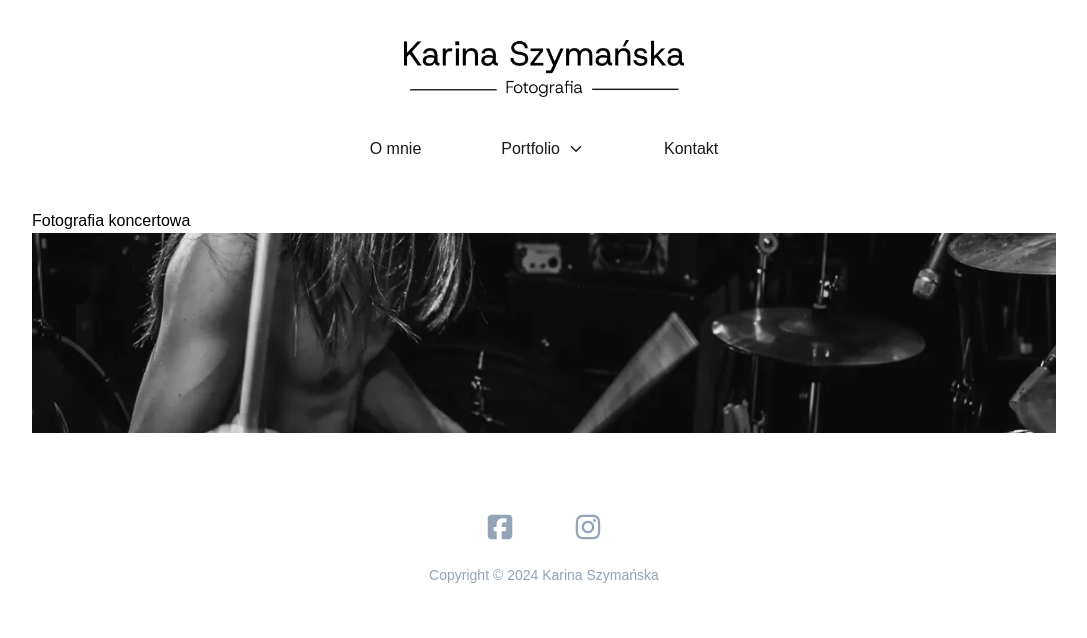
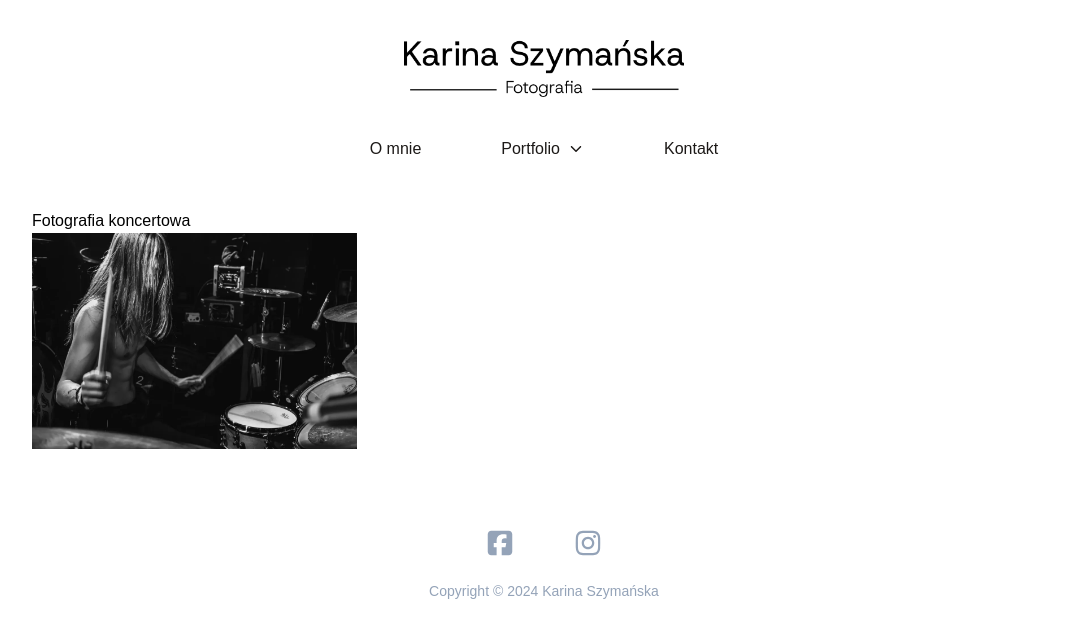
Before and after one commit to Swierszczykowaty/Portfolio_Szymanska, a Next.js app: page /portfolio/koncerty in a window 1280 px wide. Shown: the top 638 px of the page, without its empty margins (96-1183 px from the left). Built offline with nearby package versions, Linux system fonts and the light colour scheme; a web font is replaced by a local one.

Commit message:
[ADD] - Portfolio fix, new files

```diff
--- a/src/app/(sites)/@modal/(.)photo/page.tsx
+++ /dev/null
@@ -1,12 +0,0 @@
-import { Modal } from '@/app/(sites)/@modal/Red'
-
-
-export default function Page() {
-  return (
-<>
-<div className="bg-blue-600 h-96 w-96">
-  <Modal></Modal>
-</div>
-</>
-)
-}
--- a/src/app/(sites)/@modal/Red.tsx
+++ /dev/null
@@ -1,9 +0,0 @@
-const Red = () => {
-    return (
-      <>
-        <div className="bg-red-900 w-[600px] h-[600px]"></div>
-      </>
-    );
-  }
-
-  export default Red;
--- a/src/app/(sites)/@modal/deafult.ts
+++ /dev/null
@@ -1,3 +0,0 @@
-export default function Default() {
-    return null
-  }
--- a/src/app/(sites)/contact/page.tsx
+++ b/src/app/(sites)/contact/page.tsx
@@ -8,7 +8,36 @@ import { useGSAP } from '@gsap/react';
 gsap.registerPlugin(useGSAP);
 
 const contact = () => {
-
+  useGSAP(() => {
+    gsap.fromTo(
+      ".contactPhoto",
+      { opacity:0, x:-50 },
+      {
+        opacity:1,
+        x:0,
+        duration: 1.3,
+      }
+    );
+    gsap.fromTo(
+      ".contactTxt",
+      { opacity:0, x:50 },
+      {
+        opacity:1,
+        x:0,
+        duration: 1.3,
+      }
+    );
+    gsap.fromTo(
+      ".contactTxt2",
+      { opacity:0, y:-50 },
+      {
+        opacity:1,
+        y:0,
+        duration: 1.3,
+      }
+    );
+  },
+[]);
   return (
     <>
       <div className="w-full g-fuchsia-100 flex items-center flex-grow sm:h-[calc(100vh-445px)]">
--- a/src/app/(sites)/layout.tsx
+++ b/src/app/(sites)/layout.tsx
@@ -2,17 +2,11 @@ import Footer from "@/components/FooterComp";
 import Wrapper from "@/components/WrapperComp";
 import Nav from "@/components/NavComp";
 
-type Props = {
-  children:React.ReactNode,
-  modal:React.ReactNode
-}
-
-export default function Layout({children, modal}: Props) {
+export default function Layout({children}: {children: React.ReactNode;}) {
   return (
     <>
-      <main className="">
+      <main>
         <Nav/>
-        {modal}
         <Wrapper>{children}</Wrapper>
         <Footer />
       </main>
--- a/src/app/(sites)/portfolio-concerts/page.tsx
+++ /dev/null
@@ -1,13 +0,0 @@
-
-const portfolio_concerts = () => {
-    return (
-      <>
-        <div className="w-full flex items-center h-[60vh] flex-grow"
-         >
-
-          </div>
-      </>
-    );
-  }
-
-  export default portfolio_concerts;
--- a/src/app/(sites)/portfolio-people/page.tsx
+++ /dev/null
@@ -1,13 +0,0 @@
-
-const portfolio_people = () => {
-    return (
-      <>
-        <div className="w-full g-fuchsia-100 flex items-center flex-grow bg-violet-200"
-         >
-
-          </div>
-      </>
-    );
-  }
-
-  export default portfolio_people;
--- a/src/app/(sites)/portfolio/[type]/page.tsx
+++ b/src/app/(sites)/portfolio/[type]/page.tsx
@@ -1,6 +1,5 @@
+import Gallery from "@/components/Gallery"
 import portfolio from "@/database/portfolio.json"
-import Image from "next/image"
-import Link from "next/link"
 
 type Params = {
     params: {
@@ -16,15 +15,7 @@ const Page = async ({params}:Params) => {
     return (
         <>
             <h1>{data?.name}</h1>
-            <div className="flex flex-col">
-                {data?.images.map((i, index) => (
-                    <Link key={index} className="relative h-[200px]" href={`/?photoId=${data.id}-${index}`}
-                    as={`/p/${data.id}-${index}`}
-                    shallow>
-                        <Image className="object-cover" src={i} alt="a" fill/>
-                    </Link>
-                ))}
-            </div>
+            <Gallery images={data?.images ?? []}/>
         </>
     );
 }
--- a/src/app/page.tsx
+++ b/src/app/page.tsx
@@ -55,7 +55,7 @@ const Hero = () => {
         <div className="absolute w-full h-full flex items-end">
           <div className='herotxt opacity-0 tracking-widest z-50 text-xl sm:text-2xl mb-44  text-white p-4 mx-6 sm:mx-10 md:mx-16 lg:mx-24 xl:mx-32 2xl:mx-72'>
             <Link
-              href="/portfolio-dogs"
+              href="/portfolio/zwierzeta"
               className={`block cursor-pointer p-4 `}
             >
               <div className='flex herotxt items-center gap-4 '>
@@ -63,7 +63,7 @@ const Hero = () => {
               </div>
             </Link>
             <Link
-              href="/portfolio-people"
+              href="/portfolio/portrety"
               className={`block cursor-pointer p-4 `}
             >
               <div className='flex herotxt items-center gap-4'>
@@ -71,7 +71,7 @@ const Hero = () => {
               </div>
             </Link>
             <Link
-              href="/portfolio-concerts"
+              href="/portfolio/koncerty"
               className={`block cursor-pointer p-4 `}
             >
               <div className='flex herotxt items-center gap-4'>
--- a/src/components/Gallery.tsx
+++ b/src/components/Gallery.tsx
@@ -1,22 +1,85 @@
 'use client';
-import { useState, useEffect } from 'react';
-import { PhotoAlbum } from "react-photo-album";
+
+import { useState } from 'react';
 import { IoIosArrowDown } from "react-icons/io";
 import { IoMdClose } from "react-icons/io";
 import Image from 'next/image';
-import gsap from "gsap";
 
-type Props={
-    images:string[]
-}
+type Props = {
+    images: string[];
+};
 
-const Gallery = ({images}:Props) => {
+const Gallery = ({ images }: Props) => {
+    const [isModalOpen, setIsModalOpen] = useState(false);
+    const [currentImageSrc, setCurrentImageSrc] = useState('');
+    const [currentImageIndex, setCurrentImageIndex] = useState(0);
+
+    const openModal = (src: string, index: number) => {
+        setCurrentImageSrc(src);
+        setCurrentImageIndex(index);
+        setIsModalOpen(true);
+    };
+
+    const closeModal = () => {
+        setIsModalOpen(false);
+        setCurrentImageSrc('');
+    };
+
+    const prevImage = (e: React.MouseEvent) => {
+        e.stopPropagation();
+        const prevIndex = (currentImageIndex - 1 + images.length) % images.length;
+        setCurrentImageSrc(images[prevIndex]);
+        setCurrentImageIndex(prevIndex);
+    };
+
+    const nextImage = (e: React.MouseEvent) => {
+        e.stopPropagation();
+        const nextIndex = (currentImageIndex + 1) % images.length;
+        setCurrentImageSrc(images[nextIndex]);
+        setCurrentImageIndex(nextIndex);
+    };
+
     return (
         <>
-            <div>
-
+            <div className="columns-2 md:columns-3 gap-6 h-full w-full">
+                {images.map((photo, index) => (
+                    <div key={index} className="relative mb-6 w-full h-auto bg-blue-500 break-inside-auto" onClick={() => openModal(photo, index)}>
+                        <Image
+                            src={photo}
+                            alt={`Image ${index}`}
+                            width={300} // Szerokość kolumny
+                            height={0}  // Użyj "layout" do zachowania proporcji
+                            sizes="(max-width: 768px) 100vw, 300px"
+                            style={{ width: '100%', height: 'auto' }} // Zachowanie ratio
+                        />
+                    </div>
+                ))}
             </div>
+            {isModalOpen && (
+                <div
+                    className="fixed inset-0 bg-black/80 flex justify-center items-center z-50"
+                    onClick={closeModal}
+                >
+                    <div className="relative p-10 h-full w-full">
+                        <img
+                            src={currentImageSrc}
+                            alt="Zoom"
+                            className="w-full h-full object-contain"
+                        />
+                    </div>
+                    <button onClick={prevImage} className="absolute left-4 top-1/2 transform -translate-y-1/2 text-white">
+                            <IoIosArrowDown className="rotate-90 h-10 w-10" />
+                    </button>
+                    <button onClick={nextImage} className="absolute right-4 top-1/2 transform -translate-y-1/2 text-white">
+                            <IoIosArrowDown className="-rotate-90 h-10 w-10" />
+                    </button>
+                    <button onClick={(e) => {e.stopPropagation(); closeModal();}} className="absolute top-4 right-4 text-white">
+                            <IoMdClose className="h-8 w-8" />
+                    </button>
+                </div>
+            )}
         </>
     );
-  };
-  export default Gallery;
+};
+
+export default Gallery;
--- a/src/components/NavComp.tsx
+++ b/src/components/NavComp.tsx
@@ -57,19 +57,19 @@ const Nav_comp = () => {
               } opacity-0 group-hover:opacity-100 group-hover:pointer-events-auto transition-opacity pointer-events-none`}
             >
               <Link
-                href="/portfolio-dogs"
+                href="/portfolio/zwierzeta"
                 className={`flex w-28 px-4 py-2 ${isConcertPage ? 'text-white hover:bg-stone-800' : 'text-stone-900 hover:bg-gray-100'}  rounded-md`}
               >
                 Pieski
               </Link>
               <Link
-                href="/portfolio-people"
+                href="/portfolio/portrety"
                 className={`flex w-28 px-4 py-2 ${isConcertPage ? 'text-white hover:bg-stone-800' : 'text-stone-900 hover:bg-gray-100'}  rounded-md`}
               >
                 Ludzie
               </Link>
               <Link
-                href="/portfolio-concerts"
+                href="/portfolio/koncerty"
                 className={`flex w-28 px-4 py-2 ${isConcertPage ? 'text-white hover:bg-stone-800' : 'text-stone-900 hover:bg-gray-100'}  rounded-md`}
               >
                 Koncerty
--- a/src/database/portfolio.json
+++ b/src/database/portfolio.json
@@ -4,10 +4,16 @@
         "name":"Fotografia zwierzęca",
         "urlName":"zwierzeta",
         "images":[
+            "/photos/dogs/1.webp",
+            "/photos/dogs/2.webp",
+            "/photos/dogs/3.webp",
+            "/photos/dogs/4.webp",
             "/photos/dogs/5.webp",
             "/photos/dogs/6.webp",
             "/photos/dogs/7.webp",
-            "/photos/dogs/8.webp"
+            "/photos/dogs/8.webp",
+            "/photos/dogs/9.webp"
+
         ]
     },
     {
@@ -17,6 +23,14 @@
         "images":[
             "/photos/concert/1.webp"
         ]
+    },
+    {
+        "id":3,
+        "name":"Fotografia portretowa",
+        "urlName":"portrety",
+        "images":[
+            "/photos/concert/1.webp"
+        ]
     }
 
 ]
```
